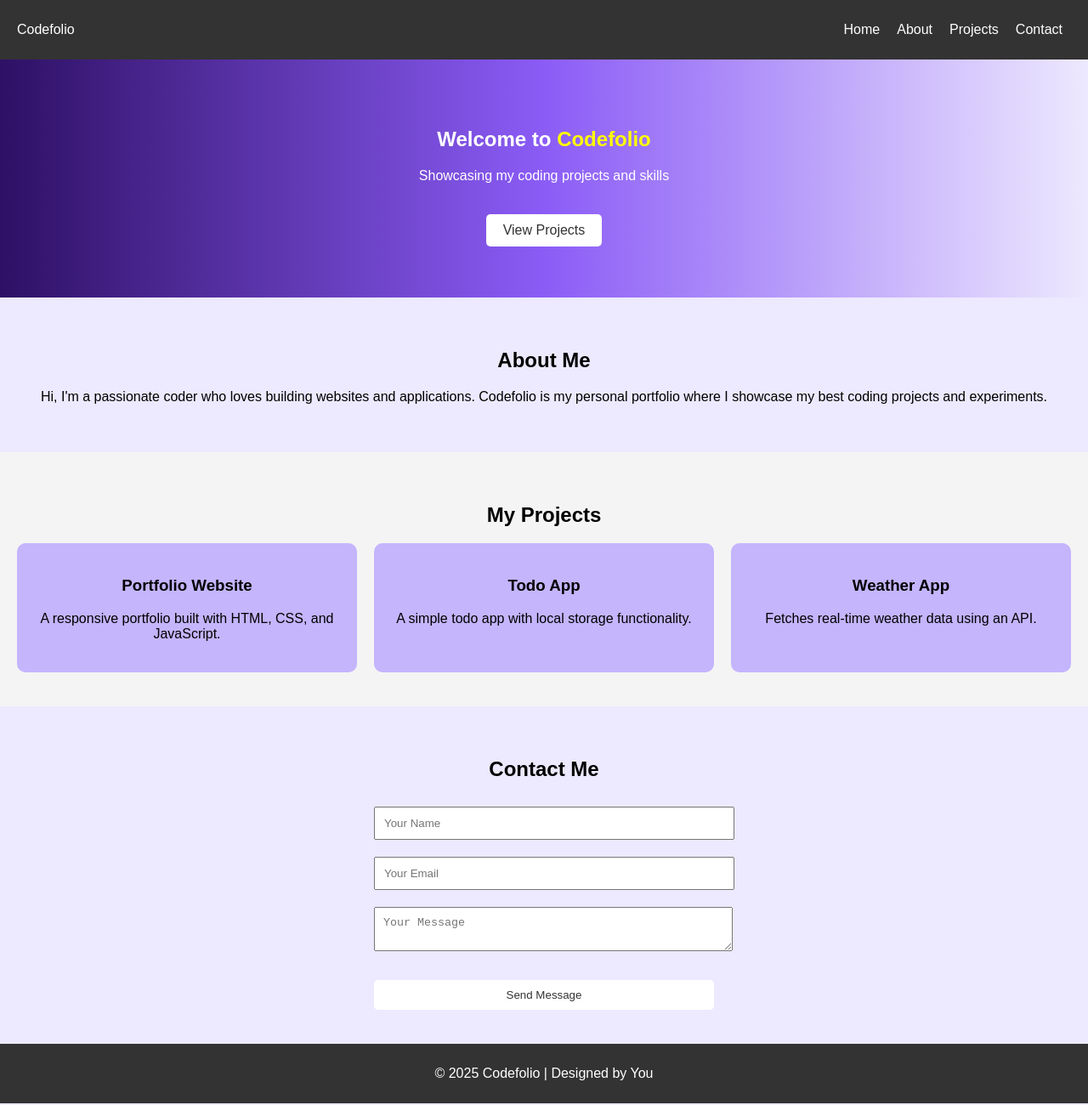
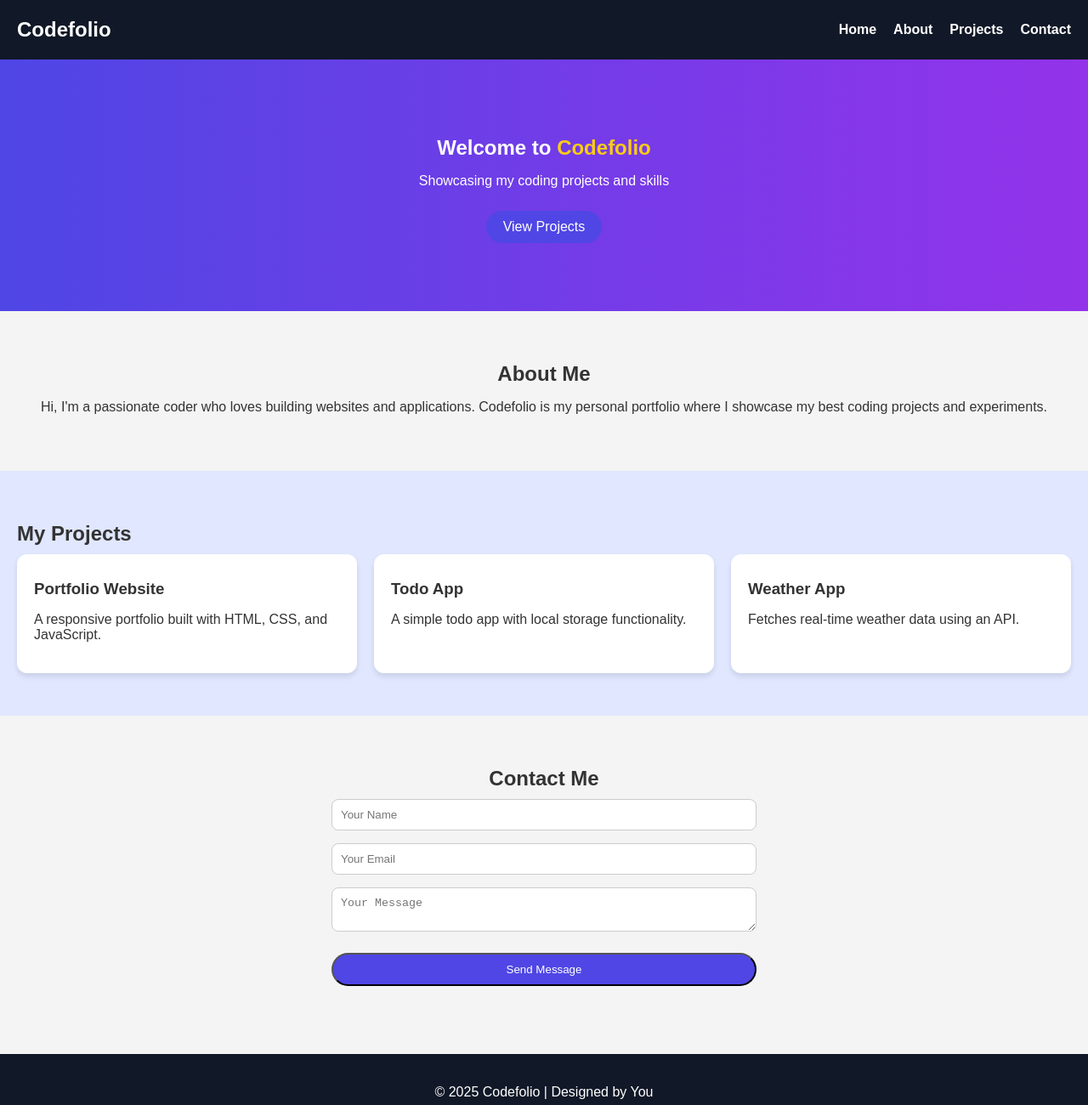
Before and after one commit to preethiyam27bca-code/TNSDC-FWD-DP, a plain HTML site: page index.html in a window 1280 px wide. Shown: the whole page at 85% size. Drawn offline with Linux system fonts and the light colour scheme.

Commit message:
Update style.css

```diff
--- a/style.css
+++ b/style.css
@@ -1,339 +1,151 @@
 /* General Styles */
-
 body {
-
-background-color:#ede9fe;
-
   margin: 0;
-
   font-family: Arial, sans-serif;
-
   scroll-behavior: smooth;
-
+  background: #f4f4f4;
+  color: #333;
 }
 
-header {
-
-background: #333;
-
-color: white;
-
-padding: 10px 20px;
-
+h1, h2, h3 {
+  margin: 10px 0;
 }
 
-.navbar {
-
-display: flex;
-
-justify-content: space-between;
-
-align-items: center;
-
+a {
+  text-decoration: none;
+  color: inherit;
 }
 
-.navbar {
-
-display: flex;
-
-justify-content: space-between;
-
-align-items: center;
-
+.btn {
+  display: inline-block;
+  background: #4f46e5;
+  color: white;
+  padding: 10px 20px;
+  border-radius: 25px;
+  margin-top: 10px;
+  transition: background 0.3s;
+}
+.btn:hover {
+  background: #4338ca;
 }
 
+/* Navbar */
+header {
+  background: #111827;
+  color: white;
+  padding: 10px 20px;
+  position: sticky;
+  top: 0;
+  z-index: 1000;
+}
+.navbar {
+  display: flex;
+  justify-content: space-between;
+  align-items: center;
+}
+.logo {
+  font-size: 1.5em;
+  font-weight: bold;
+}
 .nav-links {
-
-list-style:none;
-
+  list-style: none;
   display: flex;
-
+  gap: 20px;
 }
-
-.nav-links li {
-
-margin: 0 10px;
-
+.nav-links li a {
+  color: white;
+  font-weight: bold;
 }
-
-.nav-links a {
-
-color: white;
-
-text-decoration: none;
-
-}
-
 .menu-toggle {
-
   display: none;
-
-font-size: 24px;
-
+  font-size: 1.5em;
   cursor: pointer;
-
 }
 
 /* Hero Section */
-
 .hero {
-
-background: linear-gradient(to right, #2e1065, #8b5cf6, #ede9fe);
-
+  background: linear-gradient(to right, #4f46e5, #9333ea);
   color: white;
-
   text-align: center;
-
-padding: 60px 20px;
-
+  padding: 80px 20px;
 }
-
-.hero h1 span {
-
-color: yellow;
-
-}
-
-.btn {
-
-background: white;
-
-color: #333;
-
-padding: 10px 20px;
-
-text-decoration: none;
-
-margin-top: 20px;
-
-display: inline-block;
-
-border-radius: 5px;
-
+.hero span {
+  color: #facc15;
 }
 
 /* About Section */
-
 .about {
-
- padding: 40px 20px;
-
+  padding: 50px 20px;
   text-align: center;
-
- }
-
-.about-content {
-
- display: flex;
-
- flex-wrap: wrap;
-
- justify-content: center;
-
-  align-items: center;
-
-  }
-
-.about-content img {
-
- max-width: 150px;
-
-  border:2px solid #000000;
-
-  border-radius:20px;
-
-  margin: 20px;
-
- }
-
-
-
- #mk{
-
-     margin :2px 100px;
-
 }
 
 /* Projects Section */
-
 .projects {
-
-padding: 40px 20px;
-
-background: #f4f4f4;
-
-text-align: center;
-
+  padding: 50px 20px;
+  background: #e0e7ff;
 }
-
-.project-grid  {
-
+.project-grid {
   display: grid;
-
- grid-template-columns: repeat(auto-fit,minmax(250px,1fr));
-
+  grid-template-columns: repeat(auto-fit, minmax(250px, 1fr));
   gap: 20px;
-
 }
-
 .project-card {
-
-background: #c4b5fd;
-
+  background: white;
   padding: 20px;
-
- border-radius: 10px;
-
+  border-radius: 12px;
+  box-shadow: 0 4px 6px rgba(0,0,0,0.1);
   transition: transform 0.3s;
-
 }
-
 .project-card:hover {
-
-transform: scale(1.05);
-
+  transform: translateY(-5px);
 }
 
 /* Contact Section */
-
 .contact {
-
- padding: 40px 20px;
-
+  padding: 50px 20px;
   text-align: center;
-
 }
-
-form {
-
- max-width: 400px; margin: auto;
-
+.contact form {
+  max-width: 500px;
+  margin: auto;
+  display: flex;
+  flex-direction: column;
+  gap: 15px;
 }
-
-input, textarea {  width: 100%;
-
+.contact input, .contact textarea {
   padding: 10px;
-
-  margin: 10px 0;
-
+  border-radius: 8px;
+  border: 1px solid #ccc;
 }
-
-button {
-
-background: linear-gradient(to right, #2e1065, #8b5cf6);
-
- color: white;
-
- border: none;
-
- padding: 10px;
-
-  width: 100%;
-
+.contact button {
   cursor: pointer;
-
-  }
-
-button:hover {
-
-background: #2e1065;
-
- }
-
- /* Contact Section */
-
- .contact { padding: 40px 20px;
-
- text-align: center;
-
- }
-
-form {
-
- max-width: 400px; margin: auto;
-
- }
-
-input, textarea {
-
- width: 100%;
-
- padding: 10px;
-
- margin: 10px 0;
-
- }
-
-button {
-
-background: #4facfe;
-
-color: white;
-
-border: none;
-
-padding: 10px;
-
-width: 100%;
-
-cursor: pointer;
-
-}
-
-button:hover {
-
-background: #00c6ff;
-
 }
 
 /* Footer */
-
 footer {
-
-background: #333;
-
+  background: #111827;
   color: white;
-
-padding: 10px;
-
   text-align: center;
-
+  padding: 20px;
+  margin-top: 30px;
 }
 
 /* Responsive Navbar */
-
-@media screen and (max-width: 768px) {
-
+@media (max-width: 768px) {
   .nav-links {
-
     display: none;
-
     flex-direction: column;
-
-background: #333;
-
+    background: #1f2937;
     position: absolute;
-
     top: 60px;
-
-
-
- right: 0;
-
-width: 200px;
-
+    right: 20px;
+    padding: 20px;
+    border-radius: 10px;
   }
-
-.nav-links.show {
-
+  .nav-links.active {
     display: flex;
-
   }
-
   .menu-toggle {
-
     display: block;
-
   }
-
                               }
```
Lines whose indentation alone changed are shown as unchanged.
